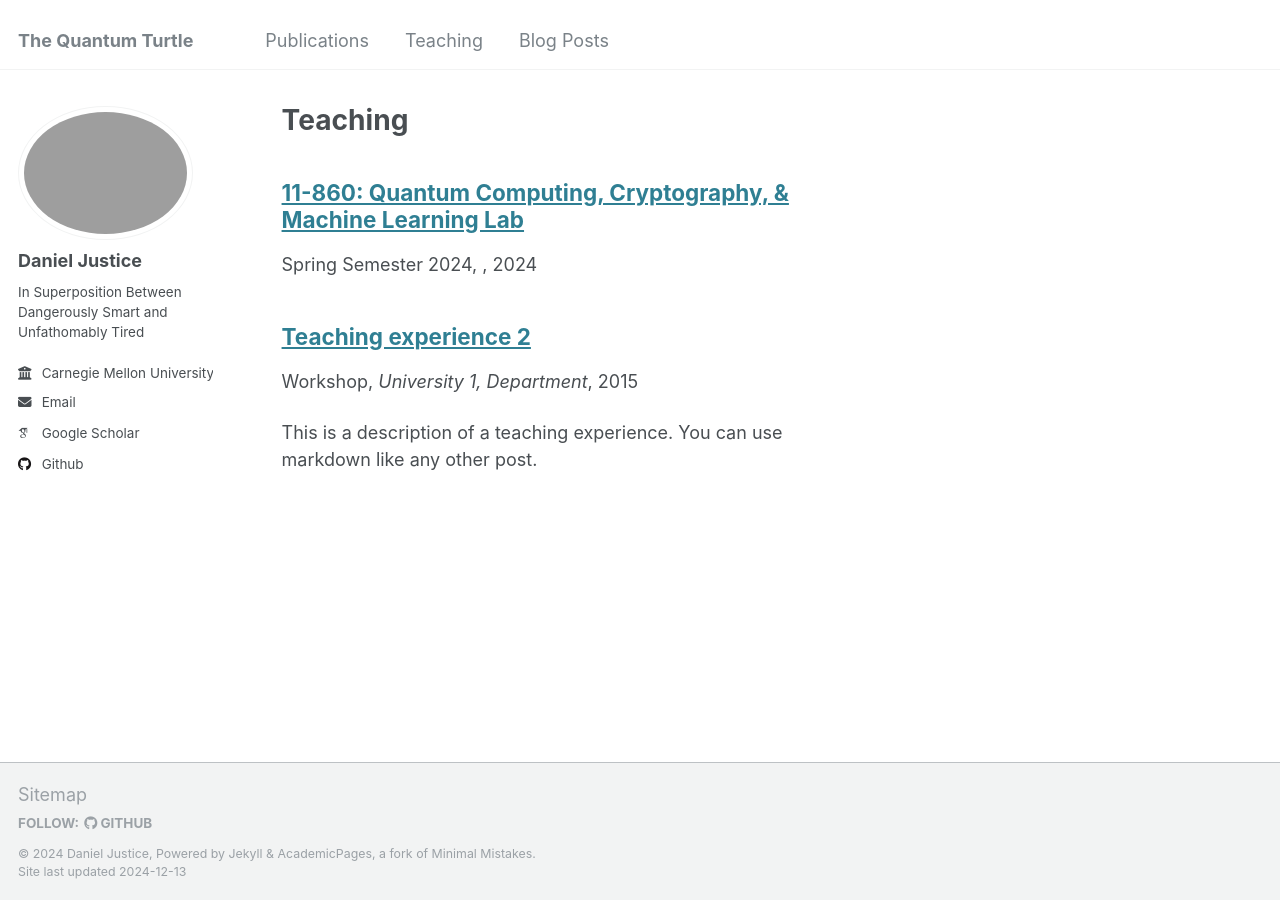
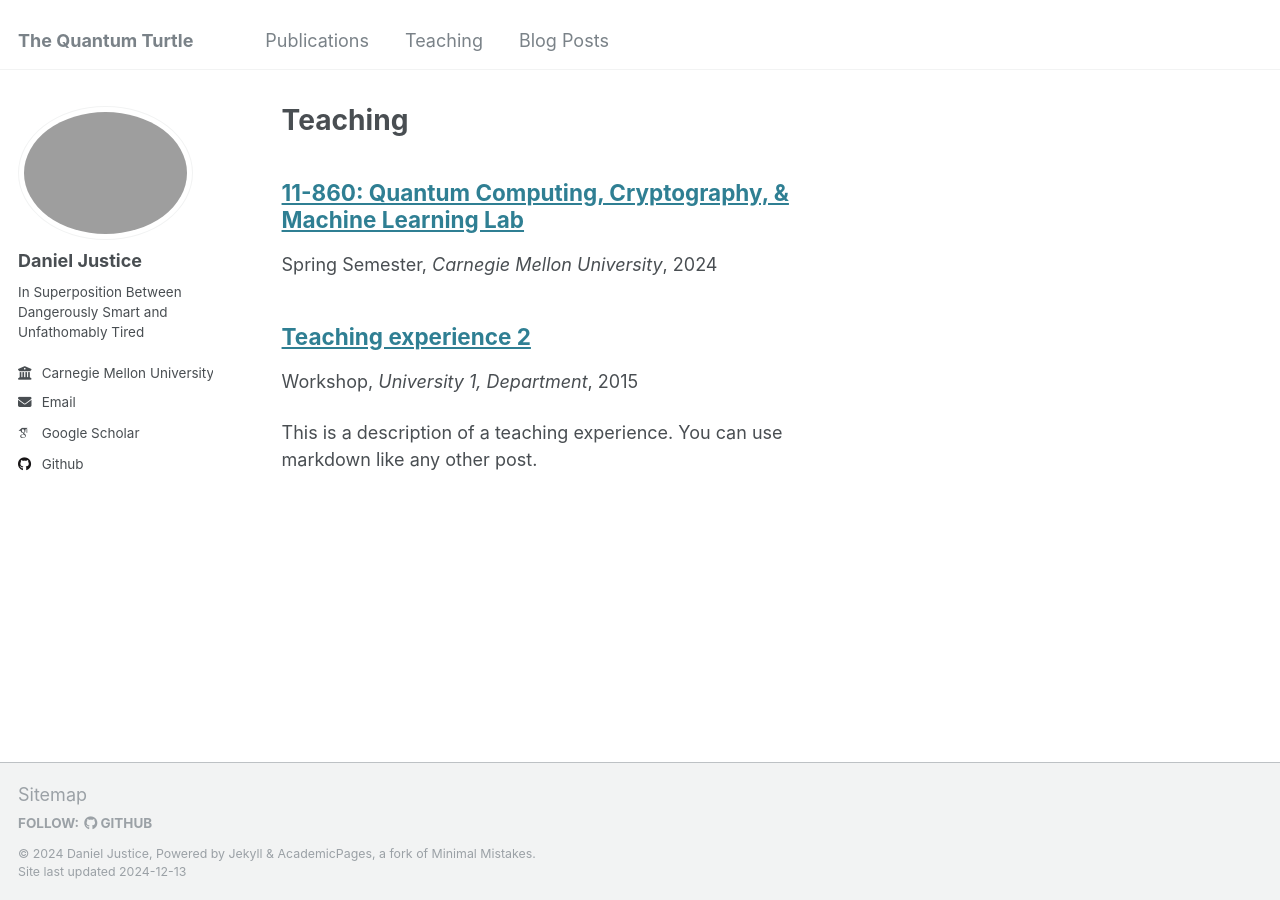
Before and after one commit to thequantumturtle/thequantumturtle.github.io, a Jekyll site: the page built from _pages/teaching.html, in a window 1280 px wide. Built offline with Jekyll 4.4.1, drawn with Linux system fonts in a browser that asks for light colours; some web fonts are replaced.

Commit message:
wrong file

```diff
--- a/_teaching/2024-Spring-11860.md
+++ b/_teaching/2024-Spring-11860.md
@@ -1,9 +1,9 @@
 ---
 title: "11-860: Quantum Computing, Cryptography, & Machine Learning Lab"
 collection: teaching
-type: "Spring Semester 2024"
-permalink: /teaching/courses/2024-Spring-11860/index.html
-# venue: "University 1, Department"
+type: "Spring Semester"
+permalink: /teaching/courses/2024-Spring-11860/index.md
+venue: "Carnegie Mellon University"
 date: 2024-01-01
 # location: "City, Country"
 ---
```
